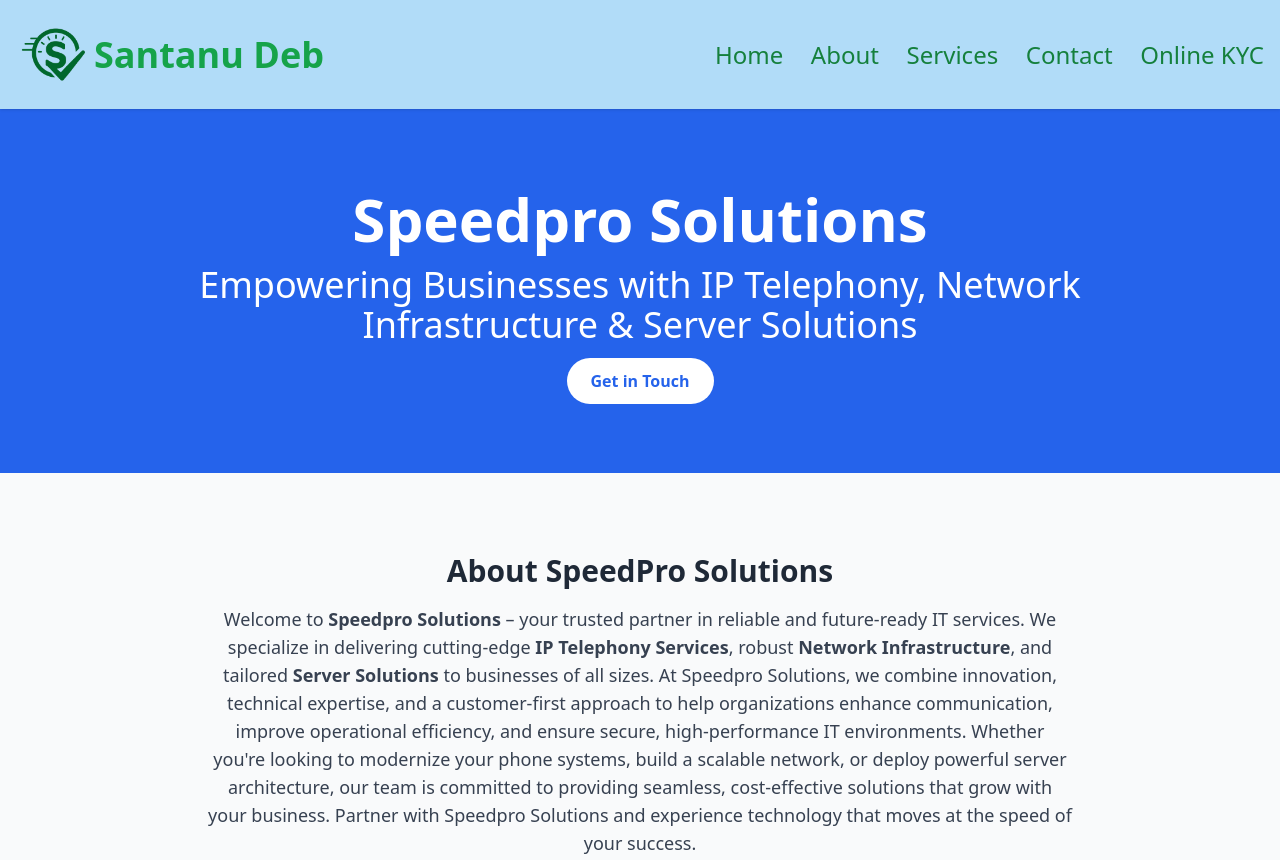
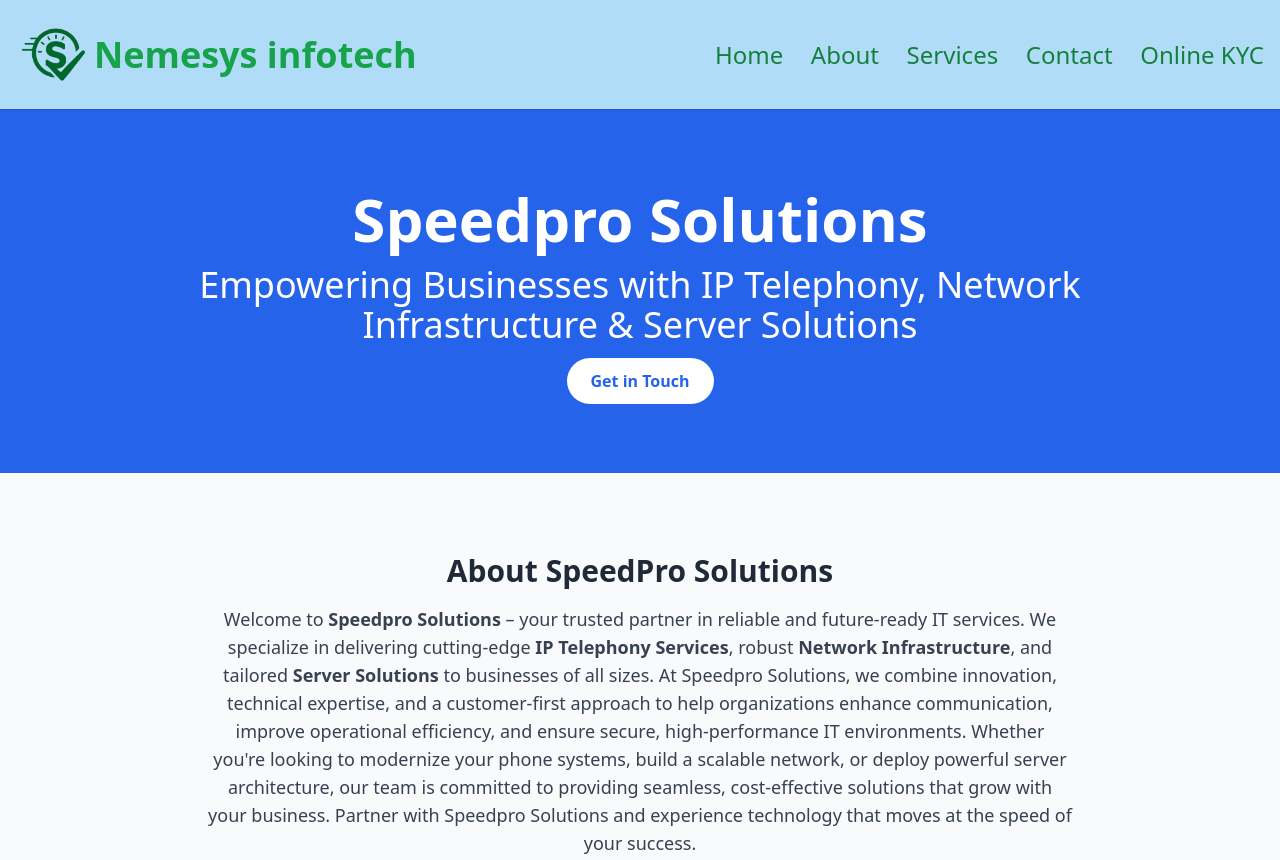
Before and after one commit to santanu603/sppedpro, a website: page index.html in a window 1280 px wide. Shown: the top 860 px of the page. Drawn offline with nearby package versions, Linux system fonts and the light colour scheme; a script that the page names is missing.

Commit message:
Update index.html

```diff
--- a/index.html
+++ b/index.html
@@ -16,7 +16,7 @@
         <a href="index.html"><table>
           <tr>
             <th><img src="images/ggg.png" alt="Italian Trulli" height="75" width="75"></th>
-            <th>Santanu Deb</th>
+            <th>Nemesys infotech</th>
           </tr>
         </table></div></a>
       <nav class="space-x-6 text-sm font-medium">
```
